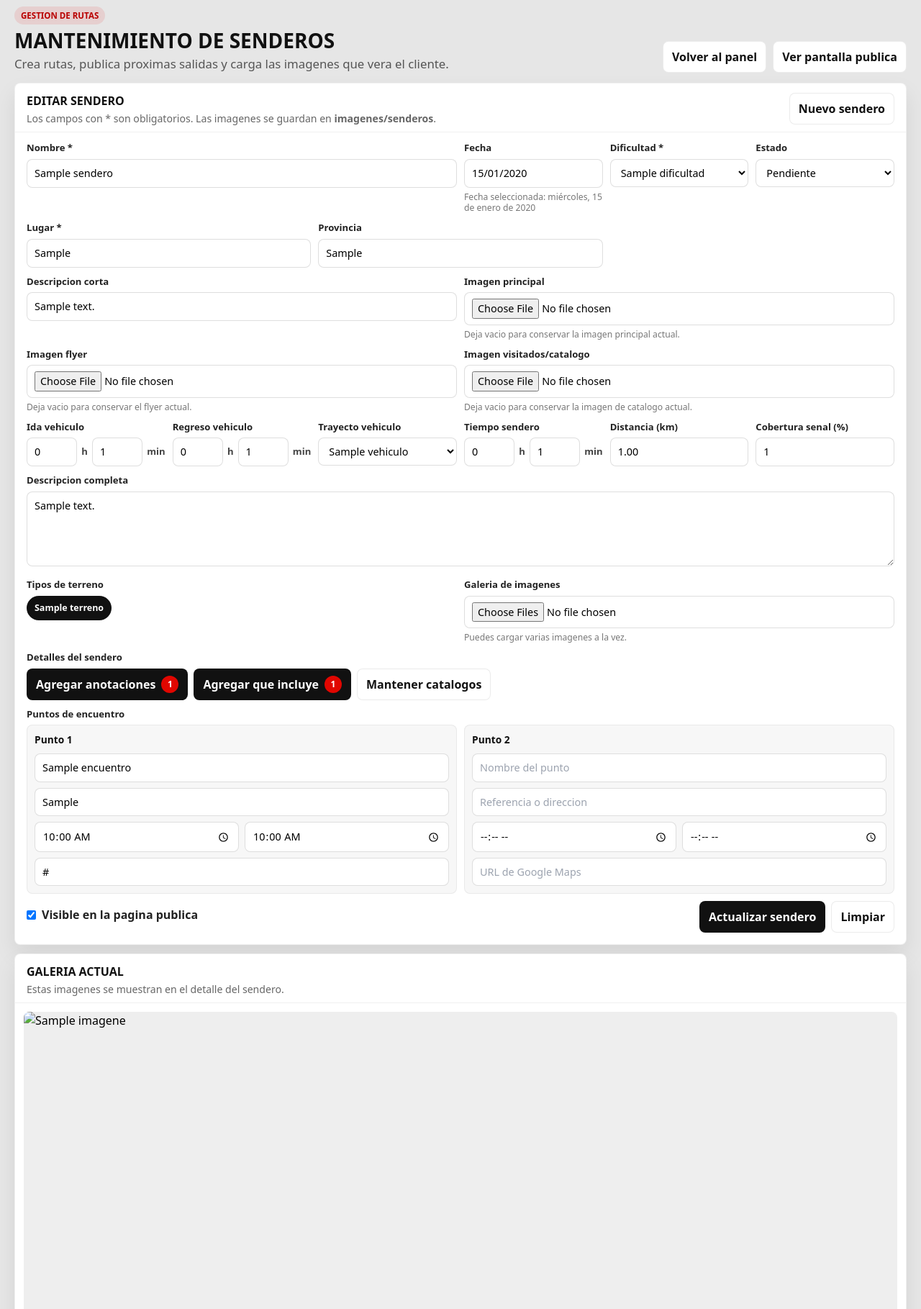
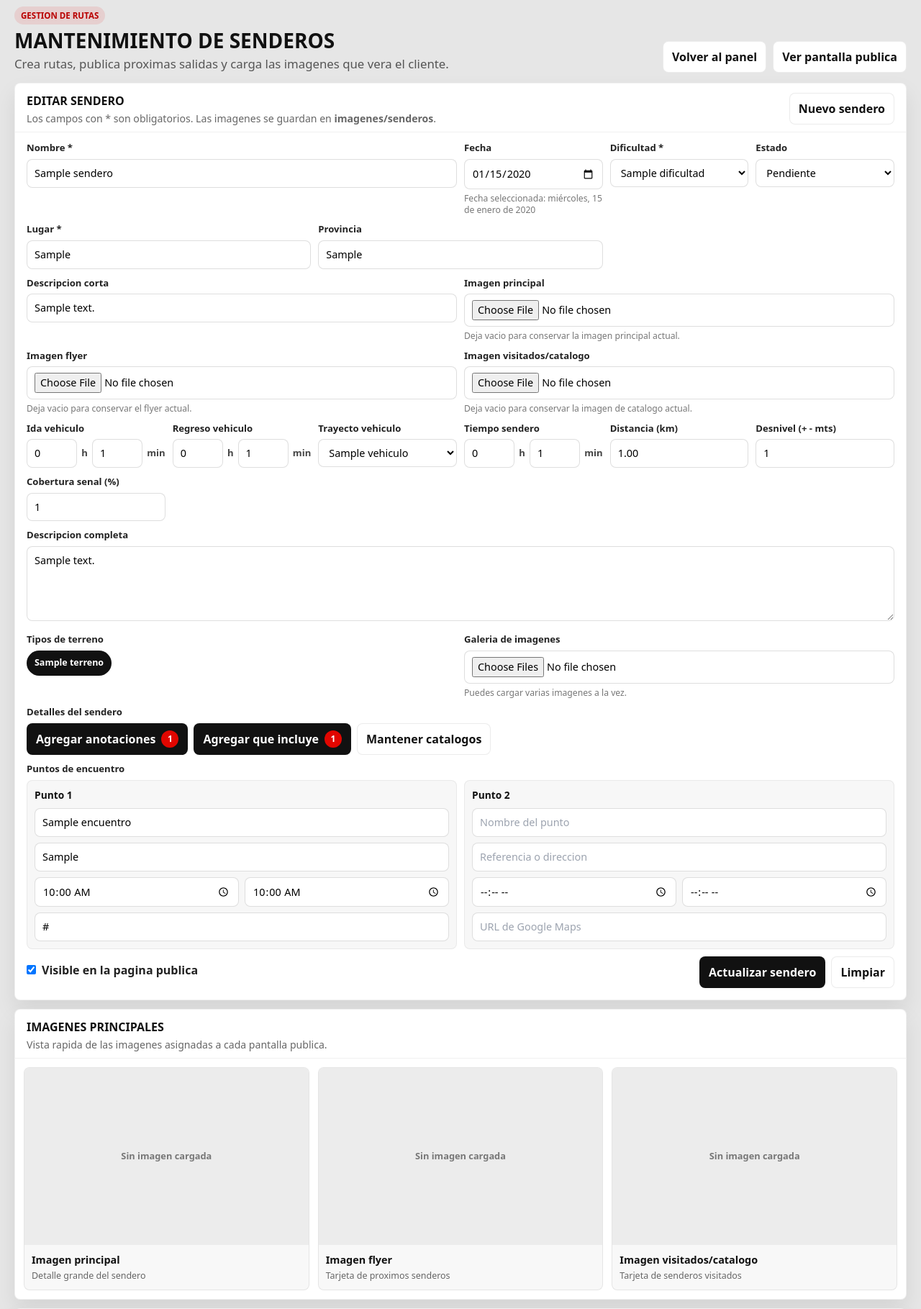
Before and after one commit to Isaac0328/senderismo-go, a PHP site: page /SG/mantenimientos/mantenimiento_senderos.php?edit=1 in a window 1280 px wide. Shown: the part 80-1899 px from the top of the page at 72% size. Run offline with PHP 8.4, Linux system fonts and the light colour scheme; the visitor is signed in with stand-in values (Sample User, id 1); tables that the repository leaves empty hold one stand-in row (values such as "Sample post"); some libraries are stand-ins or nearby versions.

Commit message:
Actualiza senderos y organiza scripts BD

```diff
--- a/css/senderos_admin.css
+++ b/css/senderos_admin.css
@@ -355,6 +355,55 @@
     padding: 12px;
 }
 
+.image-summary-grid {
+    display: grid;
+    grid-template-columns: repeat(3, minmax(0, 1fr));
+    gap: 12px;
+    padding: 12px;
+}
+
+.image-summary-item {
+    overflow: hidden;
+    border: 1px solid rgba(0, 0, 0, .08);
+    border-radius: 8px;
+    background: #f8f8f8;
+}
+
+.image-summary-preview {
+    aspect-ratio: 16 / 10;
+    display: grid;
+    place-items: center;
+    background: #ececec;
+    color: #777;
+    font-size: .8rem;
+    font-weight: 900;
+    text-align: center;
+}
+
+.image-summary-preview img {
+    width: 100%;
+    height: 100%;
+    object-fit: cover;
+    display: block;
+}
+
+.image-summary-copy {
+    display: grid;
+    gap: 3px;
+    padding: 10px;
+}
+
+.image-summary-copy strong {
+    color: #111;
+    font-size: .9rem;
+}
+
+.image-summary-copy span {
+    color: #666;
+    font-size: .78rem;
+    line-height: 1.35;
+}
+
 .detail-modal {
     position: fixed;
     inset: 0;
@@ -709,4 +758,8 @@
     .senderos-admin-table {
         min-width: 760px;
     }
+
+    .image-summary-grid {
+        grid-template-columns: 1fr;
+    }
 }
--- a/js/senderos_admin.js
+++ b/js/senderos_admin.js
@@ -4,8 +4,7 @@ document.addEventListener('DOMContentLoaded', () => {
     const rows = table ? Array.from(table.querySelectorAll('tbody tr')) : [];
     const galleryInput = document.getElementById('galeria');
     const galleryHelp = document.getElementById('galleryHelp');
-    const dateInput = document.getElementById('fecha_sendero_visual');
-    const dateHiddenInput = document.getElementById('fecha_sendero');
+    const dateInput = document.getElementById('fecha_sendero');
     const datePreview = document.getElementById('fechaSenderoPreview');
 
     if (searchInput) {
@@ -28,7 +27,30 @@ document.addEventListener('DOMContentLoaded', () => {
         });
     }
 
-    if (dateInput && dateHiddenInput && datePreview) {
+    if (dateInput && datePreview) {
+        if (dateInput.type === 'date') {
+            const updateNativeDatePreview = () => {
+                if (!dateInput.value) {
+                    datePreview.textContent = 'Obligatoria solo para proximos senderos.';
+                    return;
+                }
+
+                const [year, month, day] = dateInput.value.split('-').map(Number);
+                const parsedDate = new Date(year, month - 1, day);
+
+                datePreview.textContent = `Fecha seleccionada: ${parsedDate.toLocaleDateString('es-DO', {
+                    weekday: 'long',
+                    year: 'numeric',
+                    month: 'long',
+                    day: 'numeric'
+                })}`;
+            };
+
+            dateInput.addEventListener('change', updateNativeDatePreview);
+            dateInput.addEventListener('input', updateNativeDatePreview);
+            updateNativeDatePreview();
+        } else {
+
         const pad = (value) => String(value).padStart(2, '0');
 
         const parseVisualDate = (value) => {
@@ -73,6 +95,7 @@ document.addEventListener('DOMContentLoaded', () => {
         dateInput.addEventListener('change', updateDatePreview);
         dateInput.addEventListener('input', updateDatePreview);
         updateDatePreview();
+        }
     }
 
     document.querySelectorAll('[data-duration-group]').forEach((group) => {
--- a/mantenimientos/mantenimiento_senderos.php
+++ b/mantenimientos/mantenimiento_senderos.php
@@ -253,8 +253,7 @@ include_once __DIR__ . '/../componentes/barra_navegacion.php';
 
                     <div class="field">
                         <label for="fecha_sendero">Fecha</label>
-                        <input type="text" id="fecha_sendero_visual" name="fecha_sendero_visual" value="<?= htmlspecialchars(fecha_admin_visual($edit['fecha_sendero'] ?? '')) ?>" placeholder="dd/mm/aaaa" inputmode="numeric" maxlength="10">
-                        <input type="hidden" id="fecha_sendero" name="fecha_sendero" value="<?= htmlspecialchars($edit['fecha_sendero'] ?? '') ?>">
+                        <input type="date" id="fecha_sendero" name="fecha_sendero" value="<?= htmlspecialchars($edit['fecha_sendero'] ?? '') ?>">
                         <small id="fechaSenderoPreview" class="date-preview">Obligatoria solo para proximos senderos.</small>
                     </div>
 
@@ -359,6 +358,11 @@ include_once __DIR__ . '/../componentes/barra_navegacion.php';
                     <div class="field">
                         <label for="distancia_km">Distancia (km)</label>
                         <input type="number" id="distancia_km" name="distancia_km" min="0" max="999" step="0.01" value="<?= htmlspecialchars($edit['distancia_km'] ?? '') ?>" placeholder="6.50">
+                    </div>
+
+                    <div class="field">
+                        <label for="desnivel_mts">Desnivel (+ - mts)</label>
+                        <input type="number" id="desnivel_mts" name="desnivel_mts" min="0" max="9999" value="<?= htmlspecialchars($edit['desnivel_mts'] ?? '') ?>" placeholder="450">
                     </div>
 
                     <div class="field">
@@ -496,6 +500,54 @@ include_once __DIR__ . '/../componentes/barra_navegacion.php';
             </form>
         </section>
 
+        <?php if ($edit): ?>
+            <?php
+            $imagenesBase = [
+                [
+                    'titulo' => 'Imagen principal',
+                    'uso' => 'Detalle grande del sendero',
+                    'ruta' => $edit['imagen_principal'] ?? '',
+                ],
+                [
+                    'titulo' => 'Imagen flyer',
+                    'uso' => 'Tarjeta de proximos senderos',
+                    'ruta' => $edit['imagen_flyer'] ?? '',
+                ],
+                [
+                    'titulo' => 'Imagen visitados/catalogo',
+                    'uso' => 'Tarjeta de senderos visitados',
+                    'ruta' => $edit['imagen_catalogo'] ?? '',
+                ],
+            ];
+            ?>
+            <section class="senderos-form-card image-summary-card">
+                <div class="senderos-card-head">
+                    <div>
+                        <h2>Imagenes principales</h2>
+                        <p>Vista rapida de las imagenes asignadas a cada pantalla publica.</p>
+                    </div>
+                </div>
+                <div class="image-summary-grid">
+                    <?php foreach ($imagenesBase as $imagenBase): ?>
+                        <?php $src = img_admin_src($imagenBase['ruta']); ?>
+                        <article class="image-summary-item">
+                            <div class="image-summary-preview">
+                                <?php if ($src !== ''): ?>
+                                    <img src="<?= $src ?>" alt="<?= htmlspecialchars($imagenBase['titulo']) ?>">
+                                <?php else: ?>
+                                    <span>Sin imagen cargada</span>
+                                <?php endif; ?>
+                            </div>
+                            <div class="image-summary-copy">
+                                <strong><?= htmlspecialchars($imagenBase['titulo']) ?></strong>
+                                <span><?= htmlspecialchars($imagenBase['uso']) ?></span>
+                            </div>
+                        </article>
+                    <?php endforeach; ?>
+                </div>
+            </section>
+        <?php endif; ?>
+
         <?php if ($edit && !empty($editGaleria)): ?>
             <section class="senderos-form-card gallery-admin-card">
                 <div class="senderos-card-head">
--- a/pantallas/senderos.php
+++ b/pantallas/senderos.php
@@ -247,9 +247,6 @@ include_once __DIR__ . "/../componentes/barra_navegacion.php";
                 <div>
                     <span class="section-eyebrow">Agenda abierta</span>
                     <h2 class="section-title">Proximos senderos</h2>
-                    <p class="section-description">
-                        Cada tarjeta se alimenta desde la base de datos. Al crear un sendero pendiente y activo desde el mantenimiento, aparecera aqui automaticamente.
-                    </p>
                 </div>
                 <a href="<?= BASE_URL ?>pantallas/senderos_visitados.php" class="section-link">Ver visitados</a>
             </div>
--- a/pantallas/senderos_detalle.php
+++ b/pantallas/senderos_detalle.php
@@ -94,6 +94,7 @@ $sqlSendero = "
         s.tiempo_regreso_vehiculo_min,
         s.tiempo_sendero_min,
         s.distancia_km,
+        s.desnivel_mts,
         s.cobertura_senal_pct,
         s.estado,
         nd.nombre AS nivel_dificultad,
@@ -325,6 +326,7 @@ $tieneFecha = !empty($sendero['fecha_sendero']);
                     <span><strong>Trayecto vehiculo:</strong> <?= htmlspecialchars($sendero['tipo_camino_vehiculo'] ?: 'Por definir') ?></span>
                     <span><strong>Ida vehiculo:</strong> <?= tiempo_detalle($sendero['tiempo_ida_vehiculo_min'] !== null ? (int) $sendero['tiempo_ida_vehiculo_min'] : null) ?></span>
                     <span><strong>Regreso vehiculo:</strong> <?= tiempo_detalle($sendero['tiempo_regreso_vehiculo_min'] !== null ? (int) $sendero['tiempo_regreso_vehiculo_min'] : null) ?></span>
+                    <span><strong>Desnivel (+ -):</strong> <?= $sendero['desnivel_mts'] !== null ? '+ ' . (int) $sendero['desnivel_mts'] . ' mts aprox.' : 'Por definir' ?></span>
                     <span><strong>Cobertura senal:</strong> <?= $sendero['cobertura_senal_pct'] !== null ? (int) $sendero['cobertura_senal_pct'] . '%' : 'Por definir' ?></span>
                 </div>
                 <div class="terrain-tags">
@@ -373,6 +375,7 @@ $tieneFecha = !empty($sendero['fecha_sendero']);
                         <article class="meeting-card">
                             <div class="meeting-icon"><i data-feather="map-pin"></i></div>
                             <div>
+                                <span class="meeting-point-label">Punto <?= (int) ($punto['orden'] ?? 0) ?></span>
                                 <h3><?= htmlspecialchars($punto['nombre_punto']) ?></h3>
                                 <?php if (!empty($punto['direccion_referencia'])): ?>
                                     <p><?= htmlspecialchars($punto['direccion_referencia']) ?></p>
--- a/bd/estructura_sgbd.sql
+++ b/scripts_bd/estructura_sgbd.sql
@@ -530,6 +530,7 @@ CREATE TABLE `senderos` (
   `tipo_camino_vehiculo_id` int(11) DEFAULT NULL,
   `tiempo_sendero_min` int(11) DEFAULT NULL,
   `distancia_km` decimal(6,2) DEFAULT NULL,
+  `desnivel_mts` int(11) DEFAULT NULL,
   `cobertura_senal_pct` tinyint(3) unsigned DEFAULT NULL,
   `estado` enum('pendiente','visitado') NOT NULL DEFAULT 'pendiente',
   `activo` tinyint(1) NOT NULL DEFAULT 1,
```
Also changed, not shown: css/senderos_detalle.css (+14 -0 lines), procesos/proceso_senderos.php (+17 -9 lines), README.md, imagenes/senderos/sendero-reserva-cientifica-la-salcedoa-cascada-velo-de-novia/catalogo-20260520183915-ba8378aa.jpg (added), imagenes/senderos/sendero-reserva-cientifica-la-salcedoa-cascada-velo-de-novia/flyer-20260520183915-907d24a8.jpg (added), imagenes/senderos/sendero-reserva-cientifica-la-salcedoa-cascada-velo-de-novia/galeria-20260520183915-3d94a447.jpg (added), imagenes/senderos/sendero-reserva-cientifica-la-salcedoa-cascada-velo-de-novia/galeria-20260520183915-b1261f9a.jpg (added), imagenes/senderos/sendero-reserva-cientifica-la-salcedoa-cascada-velo-de-novia/galeria-20260520183915-df2c3ca5.jpg (added), imagenes/senderos/sendero-reserva-cientifica-la-salcedoa-cascada-velo-de-novia/galeria-20260520183915-e5c1e4dd.jpg (added), imagenes/senderos/sendero-reserva-cientifica-la-salcedoa-cascada-velo-de-novia/galeria-20260520183915-e819a420.jpg (added), imagenes/senderos/sendero-reserva-cientifica-la-salcedoa-cascada-velo-de-novia/galeria-20260520183915-f66dadaf.jpg (added), imagenes/senderos/sendero-reserva-cientifica-la-salcedoa-cascada-velo-de-novia/principal-20260520183915-af724d7b.jpg (added), scripts_bd/limpiar_bd_inicio_pruebas_2026_05_18.sql (renamed from bd/limpiar_bd_inicio_pruebas_2026_05_18.sql), 1 other file.
